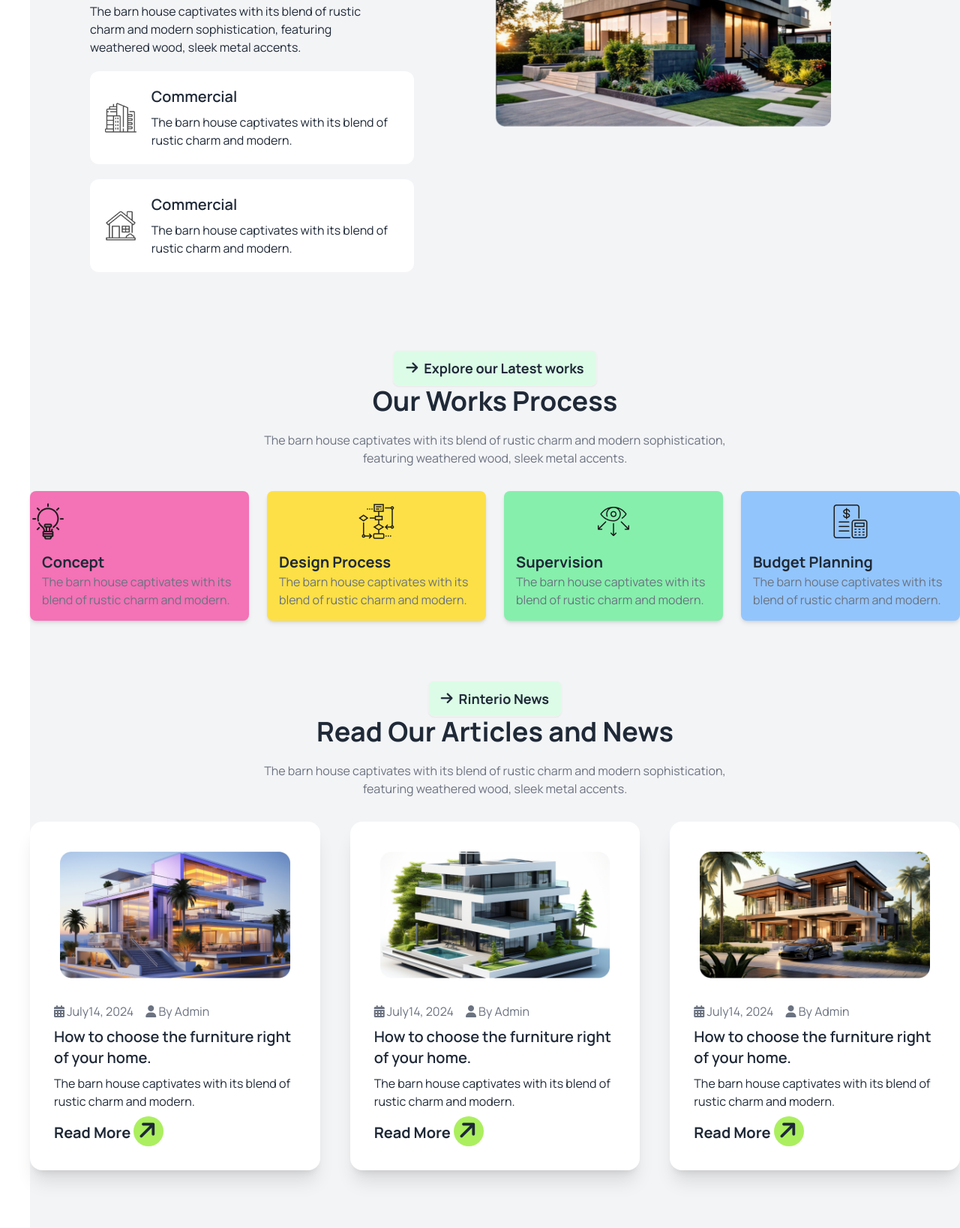
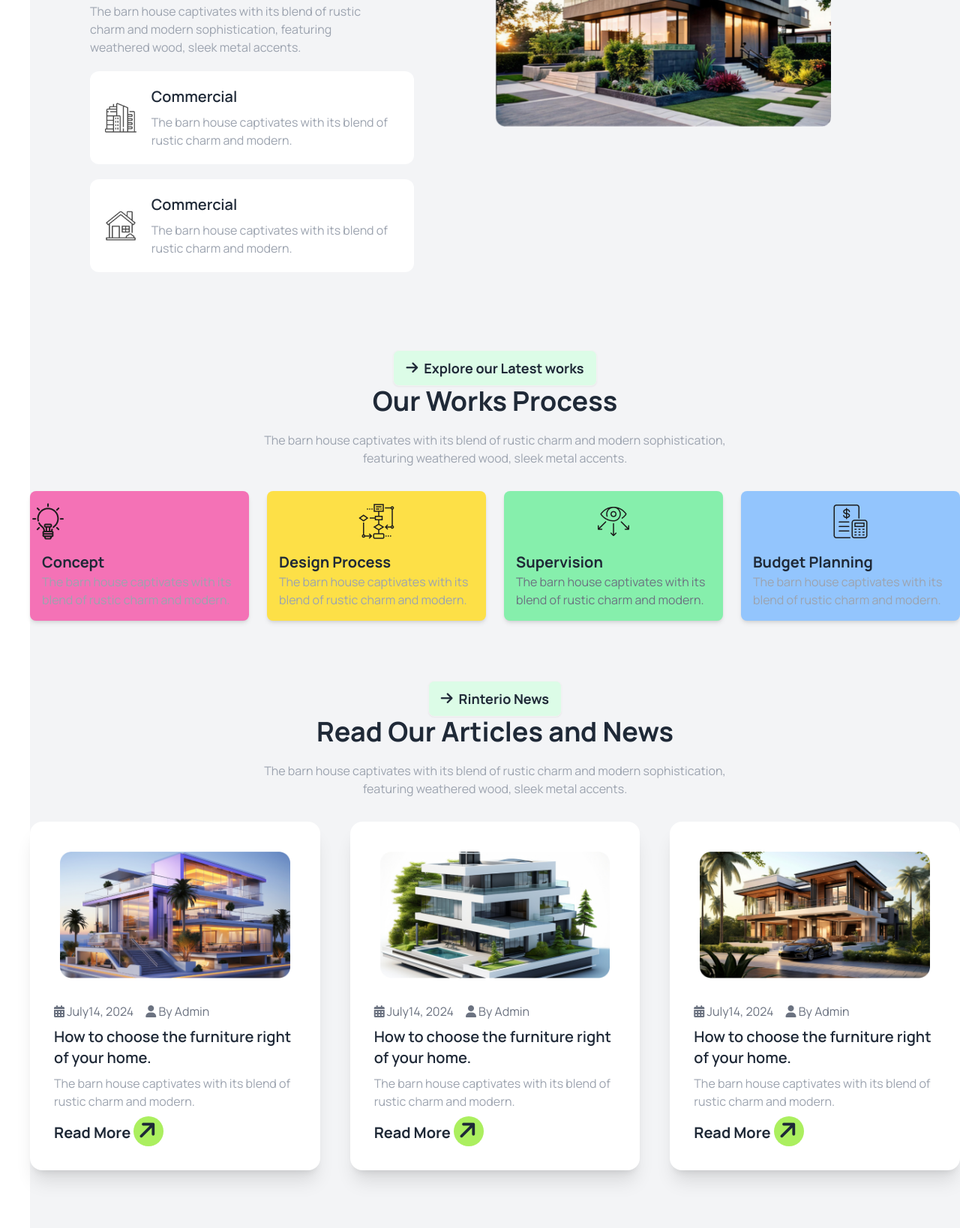
Before and after one commit to sakib8900/assmnt-3, a plain HTML site: page index.html in a window 1280 px wide. Shown: the part 1103-2741 px from the top of the page at 75% size. Drawn offline with nearby package versions, Linux system fonts and the light colour scheme.

```diff
--- a/index.html
+++ b/index.html
@@ -38,7 +38,7 @@
 
 <body class="font-manrope bg-gray-100 ml-10">
     <!-- header section -->
-    <header class="bg-white lg:px-10">
+    <header class="bg-white lg:px-10 mb-20">
         <!-- nav section -->
         <nav class="md:mb-10 md:mt-5 bg-back-gray">
             <div class="navbar bg-base-100 bg-bgk-gray">
@@ -106,7 +106,7 @@
                 <img class="hidden lg:block" src="assets/Vector.png" alt="">
                 <button class="btn bg-white font-bold text-lg"><i class="fa-solid fa-arrow-right"></i> About Us</button>
                 <h3 class="text-4xl font-bold w-3/5">We design thoughtful, liveable spaces</h3>
-                <p class="w-3/4">The barn house captivates with its blend of rustic charm and
+                <p class="w-3/4 text-gray-400">The barn house captivates with its blend of rustic charm and
                     modern sophistication, featuring weathered wood, sleek metal accents.</p>
                 <div class="bg-white w-4/5 flex p-5 space-x-5 rounded-xl items-center">
                     <div class="">
@@ -114,7 +114,7 @@
                     </div>
                     <div class="space-y-2">
                         <h2 class="card-title">Commercial</h2>
-                        <p>The barn house captivates with its blend of rustic charm and modern.</p>
+                        <p class="text-gray-400">The barn house captivates with its blend of rustic charm and modern.</p>
                     </div>
                 </div>
                 <div class="bg-white w-4/5 flex p-5 space-x-5 rounded-xl items-center">
@@ -123,7 +123,7 @@
                     </div>
                     <div class="space-y-2">
                         <h2 class="card-title">Commercial</h2>
-                        <p>The barn house captivates with its blend of rustic charm and modern.</p>
+                        <p class="text-gray-400">The barn house captivates with its blend of rustic charm and modern.</p>
                     </div>
                 </div>
                 <br />
@@ -139,7 +139,7 @@
                 <button class="btn bg-green-100 font-bold text-lg"><i class="fa-solid fa-arrow-right"></i>Explore our
                     Latest works</button>
                 <h1 class="text-3xl md:text-4xl font-bold mb-5 max-w-xl mx-auto">Our Works Process</h1>
-                <p class="text-gray-500">The barn house captivates with its blend of rustic charm and modern
+                <p class="text-gray-400">The barn house captivates with its blend of rustic charm and modern
                     sophistication,<br> featuring weathered wood, sleek metal accents.</p>
             </div>
             <!-- card section -->
@@ -149,7 +149,7 @@
                     <img class="pt-4" src="assets/concept.png" alt="">
                     <div class="p-4">
                         <h2 class="text-xl font-bold">Concept</h2>
-                        <p class="text-gray-500">The barn house captivates with its blend of rustic charm and modern.
+                        <p class="text-gray-400">The barn house captivates with its blend of rustic charm and modern.
                         </p>
                     </div>
                 </div>
@@ -158,7 +158,7 @@
                     <img class="mx-auto pt-4" src="assets/flow-chart.png" alt="">
                     <div class="p-4">
                         <h2 class="text-xl font-bold">Design Process</h2>
-                        <p class="text-gray-500">The barn house captivates with its blend of rustic charm and modern.
+                        <p class="text-gray-400">The barn house captivates with its blend of rustic charm and modern.
                         </p>
                     </div>
                 </div>
@@ -176,7 +176,7 @@
                     <img class="mx-auto pt-4" src="assets/budget-planning.png" alt="">
                     <div class="p-4">
                         <h2 class="text-xl font-bold">Budget Planning</h2>
-                        <p class="text-gray-500">The barn house captivates with its blend of rustic charm and modern.
+                        <p class="text-gray-400">The barn house captivates with its blend of rustic charm and modern.
                         </p>
                     </div>
                 </div>
@@ -191,7 +191,7 @@
                 <button class="btn bg-green-100 font-bold text-lg"><i class="fa-solid fa-arrow-right"></i>Rinterio
                     News</button>
                 <h1 class="text-3xl md:text-4xl font-bold mb-5 max-w-xl mx-auto">Read Our Articles and News</h1>
-                <p class="text-gray-500">The barn house captivates with its blend of rustic charm and modern
+                <p class="text-gray-400">The barn house captivates with its blend of rustic charm and modern
                     sophistication,<br> featuring weathered wood, sleek metal accents.</p>
             </div>
             <div class="grid grid-cols-1 md:grid-cols-2 lg:grid-cols-3 gap-10">
@@ -207,7 +207,7 @@
                                 <h4><i class="fa-solid fa-user"></i> By Admin</h4>
                             </div>
                             <h2 class="card-title">How to choose the furniture right of your home.</h2>
-                            <p>The barn house captivates with its blend of rustic charm and modern.</p>
+                            <p class="text-gray-400">The barn house captivates with its blend of rustic charm and modern.</p>
                             <button class="font-bold text-left text-xl">Read More <i
                                     class="bg-btn-green fa-solid fa-arrow-right -rotate-45 h-10 w-10 text-3xl rounded-full items-center text-center"></i>
                             </button>
@@ -226,7 +226,7 @@
                                 <h4><i class="fa-solid fa-user"></i> By Admin</h4>
                             </div>
                             <h2 class="card-title">How to choose the furniture right of your home.</h2>
-                            <p>The barn house captivates with its blend of rustic charm and modern.</p>
+                            <p class="text-gray-400">The barn house captivates with its blend of rustic charm and modern.</p>
                             <button class="font-bold text-left text-xl">Read More <i
                                     class="bg-btn-green fa-solid fa-arrow-right -rotate-45 h-10 w-10 text-3xl rounded-full items-center text-center"></i>
                             </button>
@@ -245,7 +245,7 @@
                                 <h4><i class="fa-solid fa-user"></i> By Admin</h4>
                             </div>
                             <h2 class="card-title">How to choose the furniture right of your home.</h2>
-                            <p>The barn house captivates with its blend of rustic charm and modern.</p>
+                            <p class="text-gray-400">The barn house captivates with its blend of rustic charm and modern.</p>
                             <button class="font-bold text-left text-xl">Read More <i
                                     class="bg-btn-green fa-solid fa-arrow-right -rotate-45 h-10 w-10 text-3xl rounded-full items-center text-center"></i>
                             </button>
@@ -260,7 +260,7 @@
                 <button class="btn bg-green-100 font-bold text-lg"><i class="fa-solid fa-arrow-right"></i>Let’s
                     Connect</button>
                 <h1 class="text-3xl md:text-4xl font-bold mb-5 max-w-xl mx-auto">Let’s Discuss Next Project</h1>
-                <p class="text-gray-500">The barn house captivates with its blend of rustic charm and modern
+                <p class="text-gray-400">The barn house captivates with its blend of rustic charm and modern
                     sophistication,<br> featuring weathered wood, sleek metal accents.</p>
             </div>
             <div class="flex items-center justify-center">
@@ -291,7 +291,7 @@
             <div class="lg:w-1/2 space-y-6 text-center lg:text-left mb-8 lg:mb-0">
                 <button class="btn bg-green-100 font-bold text-lg"><i class="fa-solid fa-arrow-right"></i> New Collection</button>
                 <h2 class="text-3xl lg:text-5xl font-extrabold text-gray-800">Discover Our Latest Design</h2>
-                <p class="text-gray-600 lg:text-lg">
+                <p class="text-gray-400 lg:text-lg">
                     Explore a range of modern designs that combine style and functionality, perfect for creating spaces that are both beautiful and practical.
                 </p>
                 <a href="#" class="btn bg-btn-green text-black rounded-2xl font-bold text-xl inline-block">Explore Now <i class="bg-black text-btn-green fa-solid fa-arrow-right -rotate-45 h-8 w-8 text-2xl ml-2 text-center rounded-full"></i></a>
```
